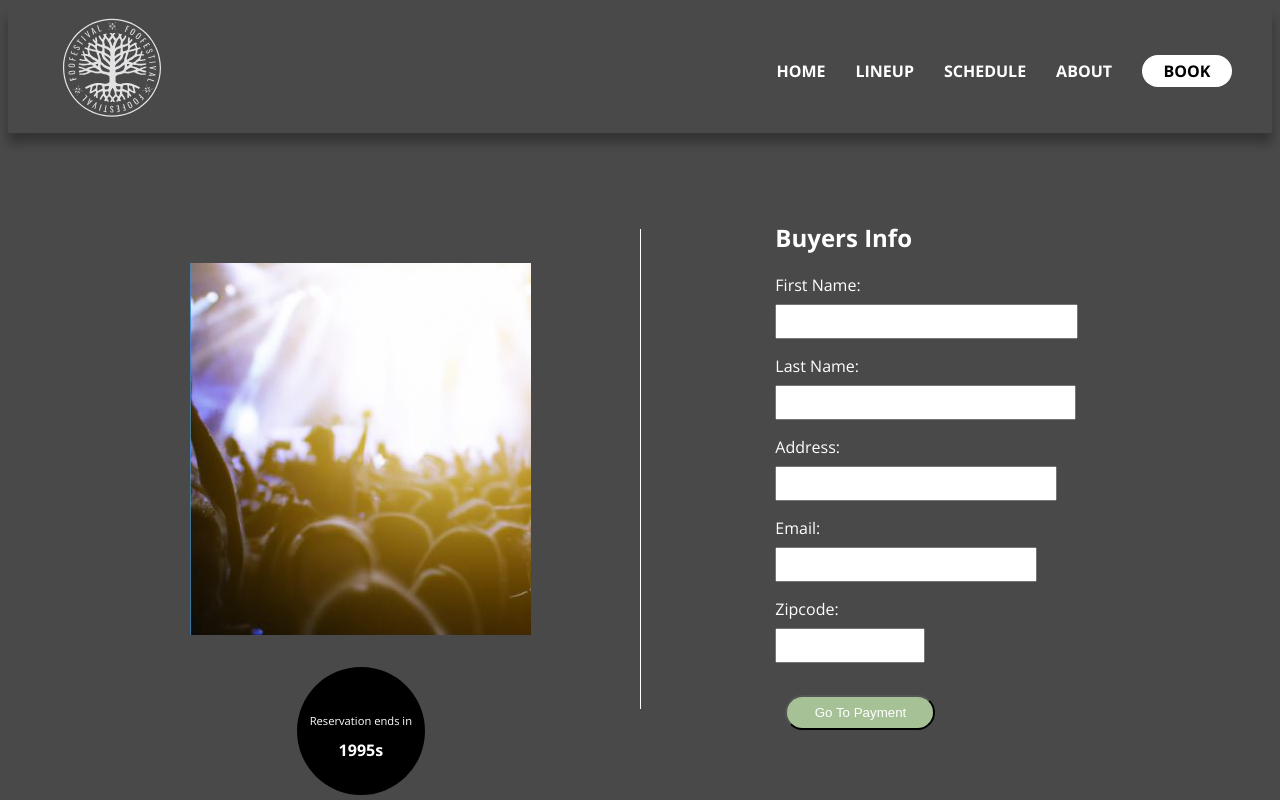
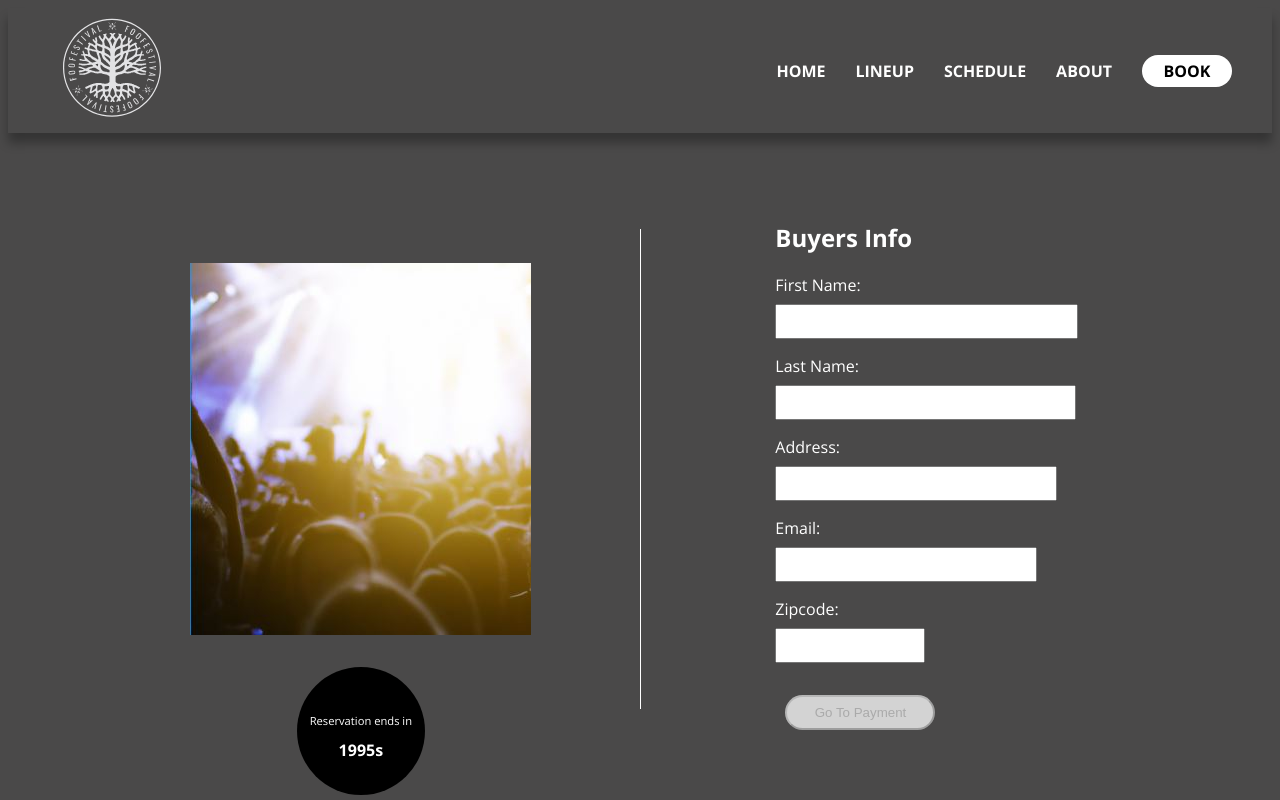
Before and after one commit to tombill143/foofest, a Next.js app: page /booking/buyers_info in a window 1280 px wide. Shown: the top 800 px of the page. Built offline with nearby package versions, Linux system fonts and the light colour scheme.

Commit message:
updated button functionality

```diff
--- a/src/pages/booking/buyers_info.js
+++ b/src/pages/booking/buyers_info.js
@@ -3,7 +3,7 @@ import { useRouter } from "next/router";
 import styles from "../../styles/Booking.module.css";
 import Link from "next/link";
 import Head from "next/head";
-import Timer from "../componants/Timer"
+import Timer from "../componants/Timer";
 
 const BuyersInfo = () => {
   const router = useRouter();
@@ -15,10 +15,11 @@ const BuyersInfo = () => {
     address: "",
     zipcode: "",
     campsite: "",
-    numberOf2ManTents: router.query.numTents || "", // storiinng number of tents data
+    numberOf2ManTents: router.query.numTents || "",
     numberOf3ManTents: router.query.numTents3 || "",
   });
 
+  const [isFormValid, setIsFormValid] = useState(false);
 
   const handleChange = (e) => {
     setFormData({ ...formData, [e.target.name]: e.target.value });
@@ -27,15 +28,28 @@ const BuyersInfo = () => {
   const handleSubmit = (e) => {
     e.preventDefault();
 
+    if (isFormValid) {
       const query = {
         ...formData,
-      campsite: router.query.campsite, // include the campsite from URL query
+        campsite: router.query.campsite,
       };
 
       router.push({
         pathname: "/booking/payment",
         query,
       });
+    }
+  };
+
+  const validateForm = () => {
+    const { firstName, lastName, email, address, zipcode } = formData;
+    setIsFormValid(
+      firstName.trim() !== "" &&
+        lastName.trim() !== "" &&
+        email.trim() !== "" &&
+        address.trim() !== "" &&
+        zipcode.trim() !== ""
+    );
   };
 
   return (
@@ -72,6 +86,7 @@ const BuyersInfo = () => {
                       value={formData.firstName}
                       onChange={handleChange}
                       className={styles.formInput}
+                      onBlur={validateForm} // Add onBlur event handler to validate the form
                     />
                   </label>
                   <label>
@@ -82,6 +97,7 @@ const BuyersInfo = () => {
                       value={formData.lastName}
                       onChange={handleChange}
                       className={styles.formInput}
+                      onBlur={validateForm} // Add onBlur event handler to validate the form
                     />
                   </label>
                   <label>
@@ -92,6 +108,7 @@ const BuyersInfo = () => {
                       value={formData.address}
                       onChange={handleChange}
                       className={styles.formInput}
+                      onBlur={validateForm} // Add onBlur event handler to validate the form
                     />
                   </label>
                   <label>
@@ -102,6 +119,7 @@ const BuyersInfo = () => {
                       value={formData.email}
                       onChange={handleChange}
                       className={styles.formInput}
+                      onBlur={validateForm} // Add onBlur event handler to validate the form
                     />
                   </label>
                   <label className={styles.zipcodeLabel}>
@@ -112,9 +130,14 @@ const BuyersInfo = () => {
                       value={formData.zipcode}
                       onChange={handleChange}
                       className={styles.formInput}
+                      onBlur={validateForm} // Add onBlur event handler to validate the form
                     />
                   </label>
-                  <button type="submit" className={styles.btn}>
+                  <button
+                    type="submit"
+                    className={styles.btn}
+                    disabled={!isFormValid} // Disable the button if the form is not valid
+                  >
                     Go To Payment
                   </button>
                 </form>
--- a/src/styles/Booking.module.css
+++ b/src/styles/Booking.module.css
@@ -285,3 +285,10 @@
   background-color: gray;
   color: white;
 }
+
+.btn:disabled {
+  /* Styles for disabled state */
+  background-color: #d3d3d3;
+  color: #aaaaaa;
+  cursor: not-allowed;
+}
```
Lines whose indentation alone changed are shown as unchanged.
